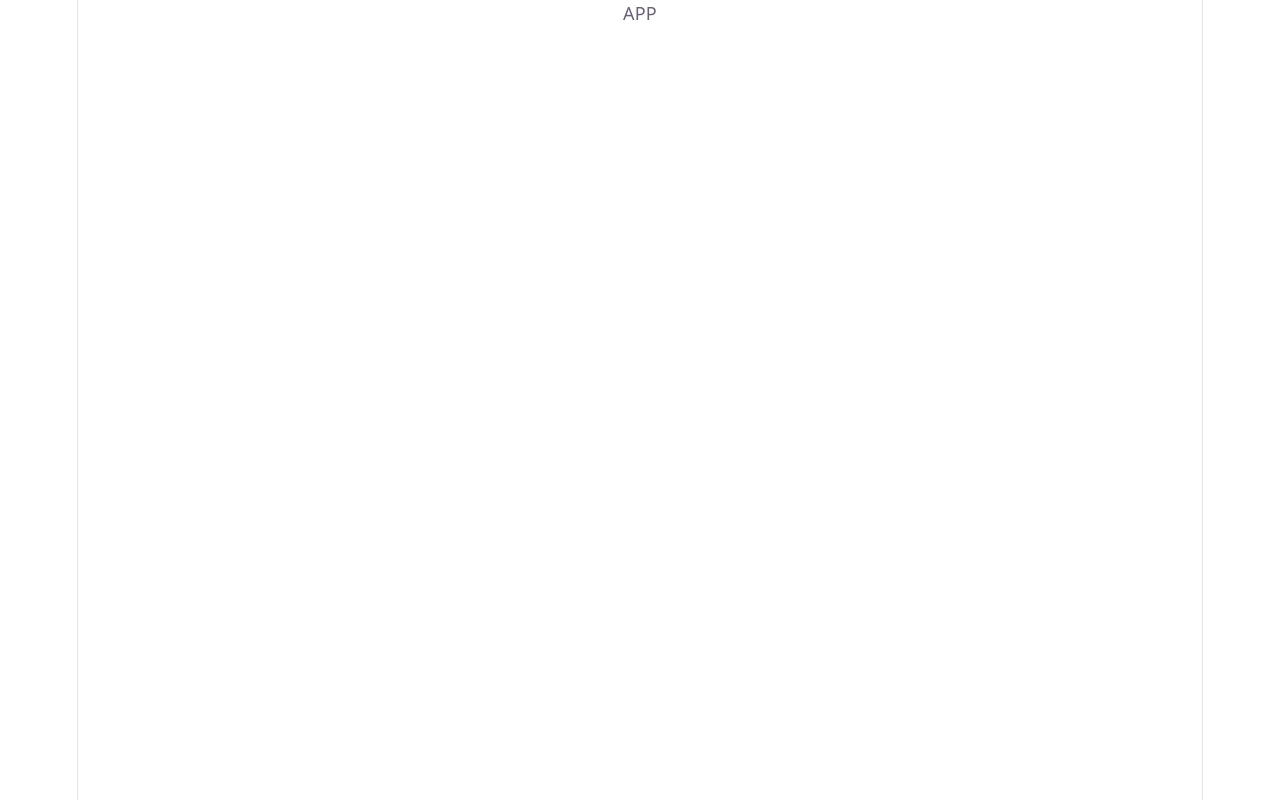
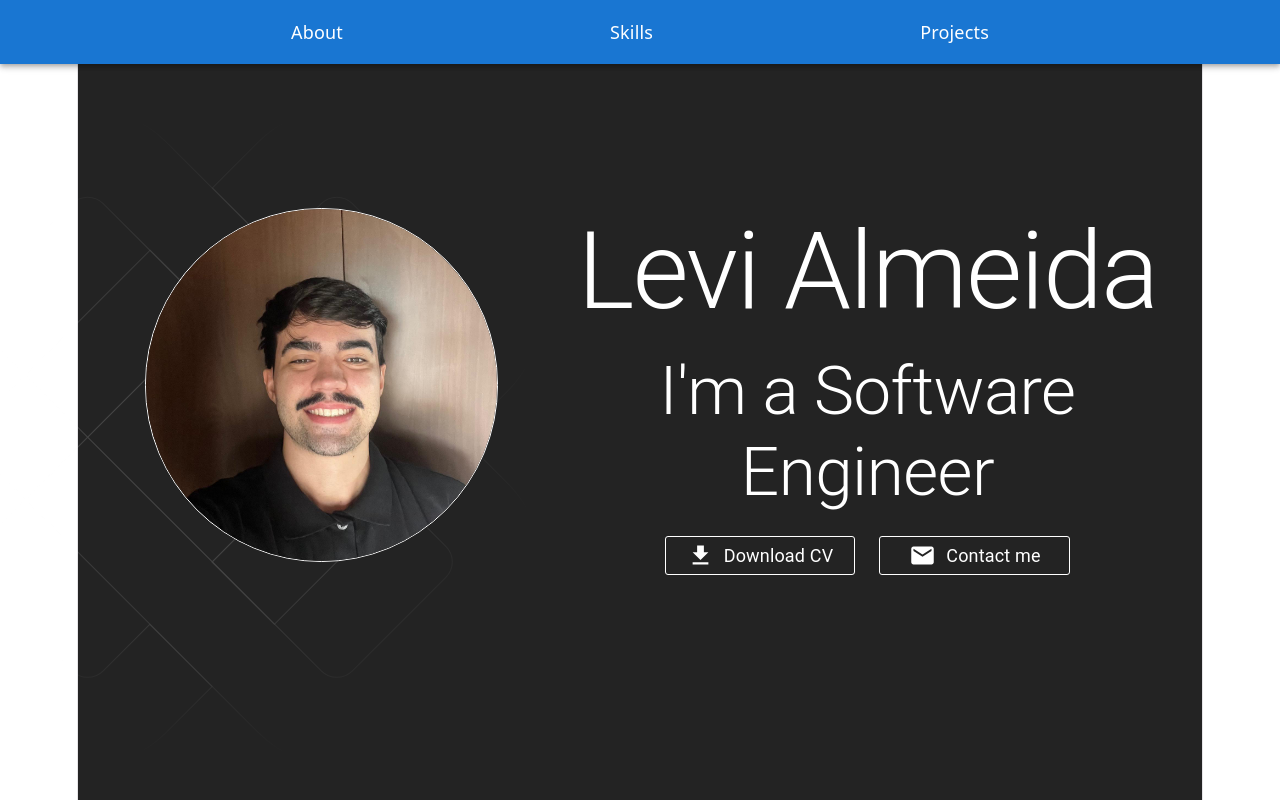
Before and after one commit to Levi-Almeida/my-portifolio, a React (Vite) app: page / in a window 1280 px wide. Built offline with nearby package versions, Linux system fonts and the light colour scheme; the HTML template or start-up script is replaced by a standard one.

Commit message:
feat: creates Hero Component UI

```diff
--- a/src/App.tsx
+++ b/src/App.tsx
@@ -1,9 +1,10 @@
+import Home from "./pages/Home/Home"
 
 const App = () => {
 
   return (
     <>
-    APP
+      <Home />
     </>
   )
 }
--- /dev/null
+++ b/src/pages/Home/Home.tsx
@@ -0,0 +1,14 @@
+import Hero from "./sections/Hero/Hero"
+import NavBar from "../../components/NavBar/NavBar"
+
+const Home = () => {
+
+  return (
+    <>
+    <NavBar />
+    <Hero />
+    </>
+  )
+}
+
+export default Home
--- /dev/null
+++ b/src/pages/Home/sections/Hero/Hero.tsx
@@ -0,0 +1,87 @@
+import styled from "@emotion/styled"
+import Avatar from "../../../../assets/images/foto-perfil.jpeg"
+import { Box, Container, Grid, Typography } from "@mui/material"
+
+
+import DownloadIcon from '@mui/icons-material/Download';
+import EmailIcon from '@mui/icons-material/Email';
+import StyledButton from "../../../../components/StytledButton/StyledButton";
+import theme from "../../../../theme";
+import { AnimatedBackground } from "../../../../components/AnimatedBackground/AnimatedBackground";
+
+const Hero = () => {
+
+    const StyledHero = styled("div")(() => ({
+        backgroundColor: theme.palette.primary.main,
+        height: "100vh",
+        display: "flex",
+        alignItems: "center",
+    }))
+
+    const StyledImg = styled("img")(() => ({
+        width: "80%",
+        borderRadius: "50%",
+
+        border: `1px solid ${theme.palette.primary.contrastText}`,
+
+    }))
+
+    return (
+        <>
+            <StyledHero>
+                <Container sx={{ maxWidth: "lg" }}>
+                    <Grid container spacing={2}>
+                        <Grid size={{ xs: 12, md: 5}}>
+                            <Box sx={{ position: "relative", pb: 3 }}>
+
+                                <Box sx={{ position: "absolute", width: "150%", top: -100, right: 0 }} >
+                                    <AnimatedBackground />
+                                </Box>
+                                <Box sx={{ textAlign:"center", position:"relative"}} >
+                                    <StyledImg src={Avatar} />
+                                </Box>
+                            </Box>
+
+                        </Grid>
+                        <Grid size={{ xs: 12, md: 7 }}>
+                            <Typography sx={{ color: (theme) => theme.palette.primary.contrastText, pb: 2 }} variant="h1" align="center">Levi Almeida</Typography>
+                            <Typography sx={{ color: (theme) => theme.palette.primary.contrastText }} variant="h2" align="center">I'm a Software Engineer</Typography>
+
+                            <Grid container spacing={3} sx={{ display: "flex", justifyContent: "center", pt: 3 }}>
+                                <Grid size={{ xs: 12, md: 4 }}
+                                    sx={{
+                                        display: "flex",
+                                        justifyContent: "center",
+                                    }}>
+                                    <StyledButton>
+                                        <DownloadIcon />
+                                        <Typography>
+                                            Download CV
+                                        </Typography>
+                                    </StyledButton>
+                                </Grid>
+                                <Grid size={{ xs: 12, md: 4 }}
+                                    sx={{
+                                        display: "flex",
+                                        justifyContent: "center",
+                                    }}>
+                                    <StyledButton>
+                                        <EmailIcon />
+                                        <Typography>
+                                            Contact me
+                                        </Typography>
+                                    </StyledButton>
+                                </Grid>
+                            </Grid>
+                        </Grid>
+                    </Grid>
+
+                </Container>
+
+            </StyledHero>
+
+        </>
+    )
+}
+
+export default Hero
```
Also changed, not shown: src/assets/images/foto-perfil.jpeg (added).
